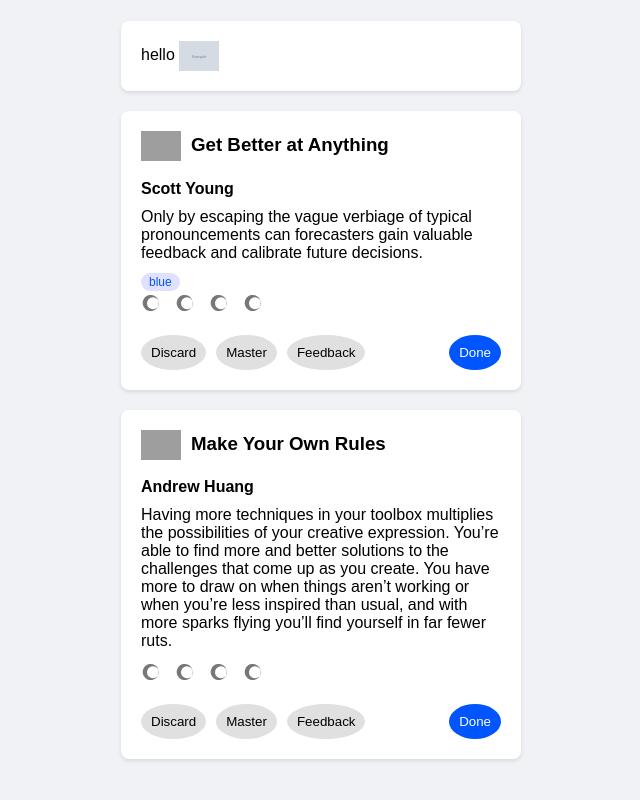
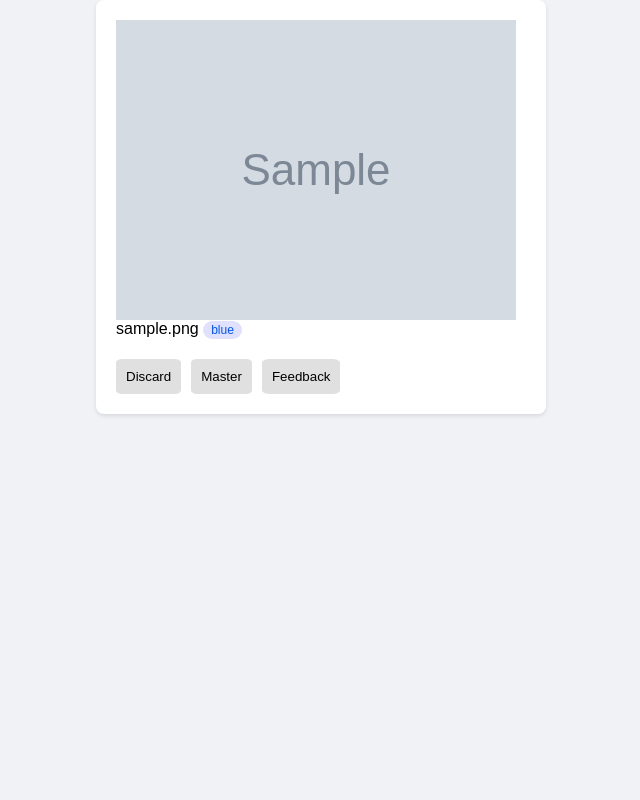
Before and after one commit to analogpixel/imageReview, a Django app: page / in a window 1280 px wide. Shown: the whole page, without its empty margins (319-959 px from the left). Run offline with Django 5.2, Linux system fonts and the light colour scheme; tables that the repository leaves empty hold one stand-in row (values such as "Sample post"); grey boxes marked "Sample" are stand-in pictures; grey boxes are pictures that could not be loaded.

Commit message:
4 random pictures

```diff
--- a/image_review/review_app/templates/review_app/index.html
+++ b/image_review/review_app/templates/review_app/index.html
@@ -14,10 +14,9 @@
             display: flex;
             justify-content: center;
             align-items: center;
-            height: 100vh;
         }
         .container {
-            width: 400px;
+            width: 450px;
         }
         .card {
             background-color: #fff;
@@ -26,12 +25,7 @@
             margin-bottom: 20px;
             box-shadow: 0 2px 4px rgba(0, 0, 0, 0.1);
         }
-        .card h3 {
-            margin-top: 0;
-        }
-        .card p {
-            margin: 10px 0;
-        }
+
         .actions {
             display: flex;
             justify-content: space-between;
@@ -50,7 +44,7 @@
             background-color: #e0e0e0;
             border: none;
             padding: 10px;
-            border-radius: 50%;
+            border-radius: 10%;
             cursor: pointer;
         }
         .actions button:hover {
@@ -61,7 +55,7 @@
             color: #fff;
         }
         .card img {
-            height: 30px;
+            width: 400px;
             margin-right: 10px;
             vertical-align: middle;
         }
@@ -73,83 +67,26 @@
             font-size: 12px;
             display: inline-block;
         }
-        .icons {
-            display: flex;
-            gap: 10px;
-        }
-        .icons svg {
-            fill: #777;
-            cursor: pointer;
-        }
-        .icons svg:hover {
-            fill: #0055ff;
-        }
     </style>
+
 </head>
 <body>
     <div class="container">
       {% for value in images %}
       <div class="card">
-        hello
         <img src="/img/{{ value }}">
-      </div>
-      {% endfor %}
-
-        <div class="card">
-            <h3><img src="book_cover.png" alt="Book Cover">Get Better at Anything</h3>
-            <p><strong>Scott Young</strong></p>
-            <p>Only by escaping the vague verbiage of typical pronouncements can forecasters gain valuable feedback and calibrate future decisions.</p>
+        {{value}}
         <span class="tag">blue</span>
-            <div class="icons">
-                <svg xmlns="http://www.w3.org/2000/svg" viewBox="0 0 24 24" width="24" height="24">
-                    <path d="M12 4.35a8 8 0 1 0 0 15.3 8 8 0 0 0 0-15.3zm0 14a6 6 0 1 1 0-12 6 6 0 0 1 0 12z"/>
-                </svg>
-                <svg xmlns="http://www.w3.org/2000/svg" viewBox="0 0 24 24" width="24" height="24">
-                    <path d="M12 4.35a8 8 0 1 0 0 15.3 8 8 0 0 0 0-15.3zm0 14a6 6 0 1 1 0-12 6 6 0 0 1 0 12z"/>
-                </svg>
-                <svg xmlns="http://www.w3.org/2000/svg" viewBox="0 0 24 24" width="24" height="24">
-                    <path d="M12 4.35a8 8 0 1 0 0 15.3 8 8 0 0 0 0-15.3zm0 14a6 6 0 1 1 0-12 6 6 0 0 1 0 12z"/>
-                </svg>
-                <svg xmlns="http://www.w3.org/2000/svg" viewBox="0 0 24 24" width="24" height="24">
-                    <path d="M12 4.35a8 8 0 1 0 0 15.3 8 8 0 0 0 0-15.3zm0 14a6 6 0 1 1 0-12 6 6 0 0 1 0 12z"/>
-                </svg>
-            </div>
+        <div class="icons"></div>
         <div class="actions">
             <div class="left-actions">
                 <button>Discard</button>
                 <button>Master</button>
                 <button>Feedback</button>
             </div>
-                <button class="done">Done</button>
         </div>
       </div>
-        <div class="card">
-            <h3><img src="book_cover.png" alt="Book Cover">Make Your Own Rules</h3>
-            <p><strong>Andrew Huang</strong></p>
-            <p>Having more techniques in your toolbox multiplies the possibilities of your creative expression. You’re able to find more and better solutions to the challenges that come up as you create. You have more to draw on when things aren’t working or when you’re less inspired than usual, and with more sparks flying you’ll find yourself in far fewer ruts.</p>
-            <div class="icons">
-                <svg xmlns="http://www.w3.org/2000/svg" viewBox="0 0 24 24" width="24" height="24">
-                    <path d="M12 4.35a8 8 0 1 0 0 15.3 8 8 0 0 0 0-15.3zm0 14a6 6 0 1 1 0-12 6 6 0 0 1 0 12z"/>
-                </svg>
-                <svg xmlns="http://www.w3.org/2000/svg" viewBox="0 0 24 24" width="24" height="24">
-                    <path d="M12 4.35a8 8 0 1 0 0 15.3 8 8 0 0 0 0-15.3zm0 14a6 6 0 1 1 0-12 6 6 0 0 1 0 12z"/>
-                </svg>
-                <svg xmlns="http://www.w3.org/2000/svg" viewBox="0 0 24 24" width="24" height="24">
-                    <path d="M12 4.35a8 8 0 1 0 0 15.3 8 8 0 0 0 0-15.3zm0 14a6 6 0 1 1 0-12 6 6 0 0 1 0 12z"/>
-                </svg>
-                <svg xmlns="http://www.w3.org/2000/svg" viewBox="0 0 24 24" width="24" height="24">
-                    <path d="M12 4.35a8 8 0 1 0 0 15.3 8 8 0 0 0 0-15.3zm0 14a6 6 0 1 1 0-12 6 6 0 0 1 0 12z"/>
-                </svg>
-            </div>
-            <div class="actions">
-                <div class="left-actions">
-                    <button>Discard</button>
-                    <button>Master</button>
-                    <button>Feedback</button>
-                </div>
-                <button class="done">Done</button>
-            </div>
-        </div>
+      {% endfor %}
     </div>
 </body>
 </html>
--- a/image_review/review_app/views.py
+++ b/image_review/review_app/views.py
@@ -5,6 +5,7 @@ from django.conf import settings
 from .scanfiles import scanfiles
 import mimetypes
 import os
+import random
 
 def serve_image(request, file_name):
     image_path = os.path.join(settings.IMAGES_DIR, file_name)
@@ -16,7 +17,9 @@ def serve_image(request, file_name):
     return FileResponse(open(image_path, 'rb'), content_type=content_type)
 
 def index(request):
-    images = Image.objects.all()
+    # https://docs.djangoproject.com/en/5.0/ref/models/querysets/
+    _images = Image.objects.all().order_by("?")
+    images = _images[0:4]
     return render(request, 'review_app/index.html', {'images': images})
 
 # reindex all the images
```
Lines whose indentation alone changed are shown as unchanged.
